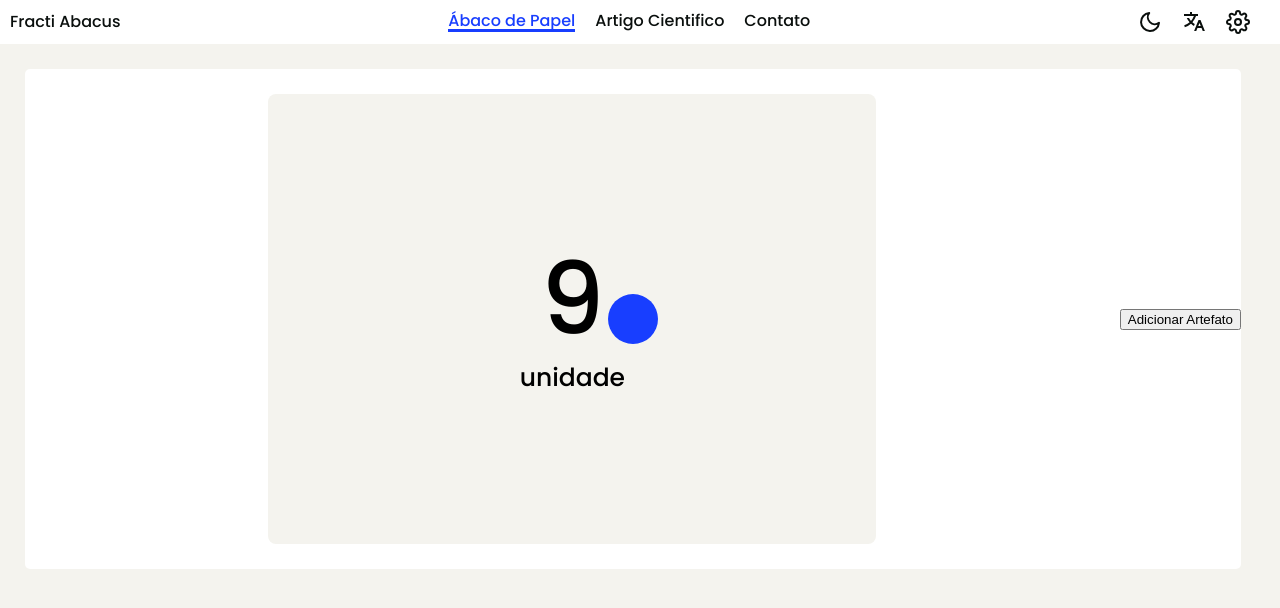
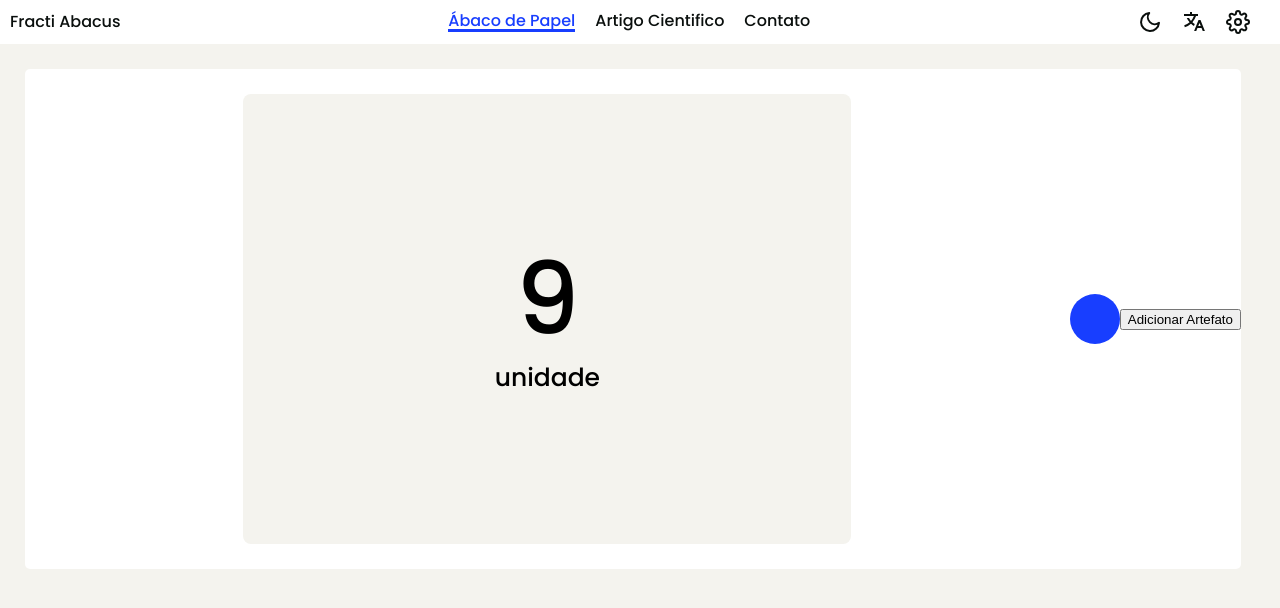
Before and after one commit to juniorsn1409/fractiabaci, a Next.js app: page / in a window 1280 px wide. Both pictures are taken after a click on the button "Adicionar Artefato". Shown: the top 608 px of the page. Built offline with nearby package versions, Linux system fonts and the light colour scheme.

Commit message:
[PF-48][CHORE] Ajustando comportamento da Main

```diff
--- a/src/components/Main/index.tsx
+++ b/src/components/Main/index.tsx
@@ -18,28 +18,27 @@ const MainContent = styled.main`
   position: relative;
 `;
 
-// Novo contêiner para os Artefatos com posicionamento absoluto
-const ArtefatosContainer = styled.div`
-  position: absolute;
-`;
-
 export default function Main() {
   const mainContentRef = useRef(null);
 
   const [artefatos, setArtefatos] = useState<JSX.Element[]>([]);
   const adicionarArtefato = () => {
-    setArtefatos([...artefatos, <Artefato refExterna={mainContentRef} />]);
+    // Gerar um ID único para o novo artefato
+    const novoArtefatoId = Date.now().toString();
+
+    // Criar um novo elemento Artefato com a chave definida como o ID único
+    const novoArtefato = <Artefato key={novoArtefatoId} refExterna={mainContentRef} />;
+
+    // Adicionar o novo elemento à lista de artefatos
+    setArtefatos([...artefatos, novoArtefato]);
   };
 
   return (
     <MainContent ref={mainContentRef}>
       <CasaDecimal texto={"unidade"} numero={"9"} />
-      {/* Renderize os Artefatos dentro do novo contêiner */}
-      <ArtefatosContainer>
-        {artefatos.map((artefato, index) => (
-          <div key={index}>{artefato}</div>
-        ))}
-      </ArtefatosContainer>
+      {artefatos.map((artefato) => (
+        <div key={artefato.key}>{artefato}</div>
+      ))}
       <button onClick={adicionarArtefato}>Adicionar Artefato</button>
     </MainContent>
   );
```
